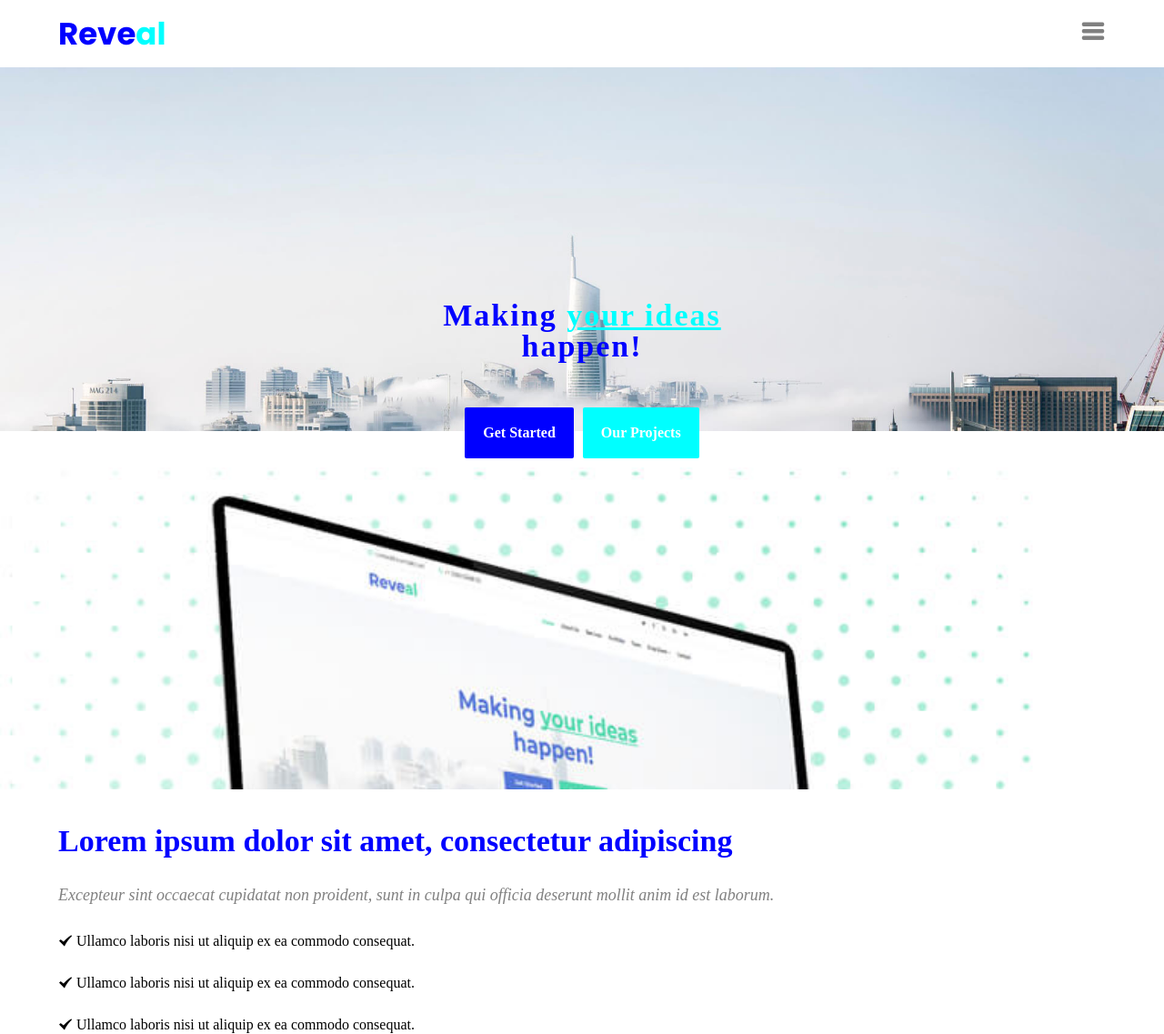
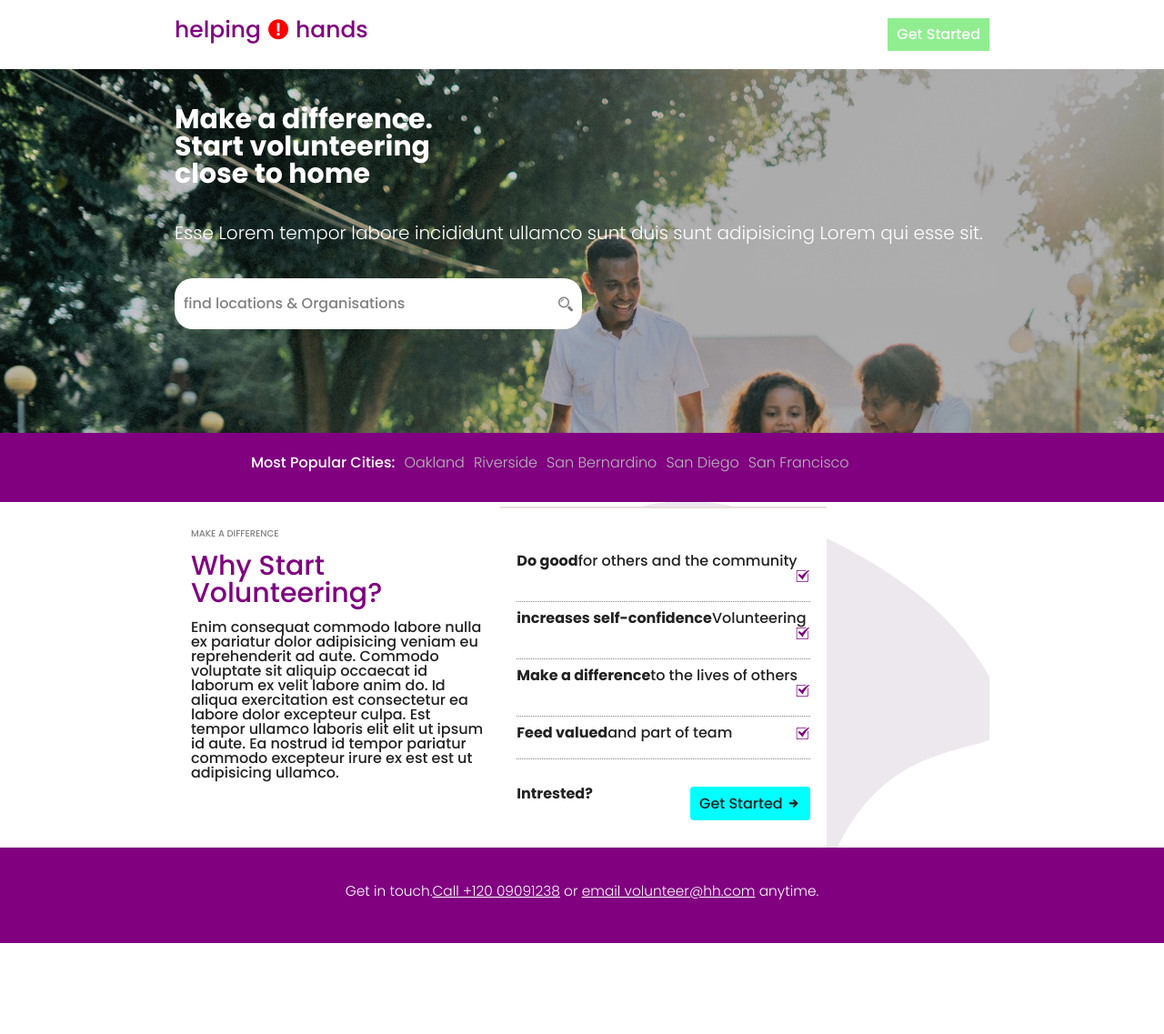
Before and after one commit to vaibhav191/responsive-testing-github.io, a plain HTML site: page index.html in a window 1280 px wide. Shown: the whole page at 91% size. After the commit the page ends 1037 px from the top, so only its background shows below. Drawn offline with Linux system fonts and the light colour scheme.

Commit message:
style.css

```diff
--- a/css/style.css
+++ b/css/style.css
@@ -1,112 +1,276 @@
-*{
+*
+{
+
     box-sizing: border-box;
-}
-
-header
-{
-    font-family: 'Poppins', sans-serif;
 }
 .clear
 {
     clear: both;
 }
 
-.navigation-bar
+body{
+    font-family: 'Poppins', sans-serif;
+}
+
+.navigation
+{   width: 90%;
+    margin: auto;
+    margin-top: 5px;
+    margin-bottom: 5px;
+    padding: 5px 0;
+}
+.navigation h1
 {
-width: 90%;
-margin: auto;
-margin-top: 20px;
-margin-bottom: 20px;
+    float: left;
+    font-size: 25px;
+    color: purple;
 }
-.text
+.icofont-exclamation-circle
 {
-    color: blue;
-    float: left;
-    font-weight: 700;
-    font-size: 34px;
+    color: red;
 }
-.colortext
-{
-    color: aqua;
-    font-weight: 700;
-}
-.icofont-navigation-menu
+.navigation h2
 {
     float: right;
-    color:grey;
-    font-size: 28px;
+    color: white;
+    background-color:lightgreen;
+    padding: 10px;
 }
-
 .banner
-{   height: 400.313px;
-    background-image: url("../images/1.jpg");
+{
+    background-image: url("../images/child-couple-cyclist.jpg");
     background-repeat: no-repeat;
     background-size: cover;
+    width: 100%;
+    height: 50vh;
+    color: white;
 }
-.banner h2
-{   margin: auto;
-    letter-spacing: 2px;
-    width: 60%;
-    color: blue;
+.caption
+{
+    width: 70%;
     text-align: center;
-    padding-top: 20%;
+    margin: auto;
+    font-size: 30px;
     font-weight: 700;
-    font-size: 34px;
+    padding-top: 10%;
+    padding-bottom: 30px;
+    padding-right: 0;
 }
-.banner-btns
+.cap-para
 {
-width: 70%;
-margin: auto;
-margin-top: 50px;
-display: flex;
-justify-content: center;
+    width: 70%;
+    margin: auto;
+    text-align: center;
+    font-size:20px;
+    font-weight: 300;
+    padding-bottom: 50px;
 }
-.banner a
+.find
 {
-    border-radius: 2px;
+    width: 70%;
+    margin: auto;
     text-align: center;
-    color:white;
-    padding: 20px;
-    text-decoration: none;
-    font-weight: 700;
-    font-size: 100%;
+    padding-top: 20px;
+    padding-bottom: 20px;
+    color: grey;
+    background-color: white;
+    border-radius: 20px;
 }
-.underline
+.popular-cities
 {
-    color: aqua;
-    text-decoration: underline;
+    width: 100%;
+    background-color: purple;
+    color: white;
+    padding: 25px 0;
+
 }
-.banner2
+.popular-cities h1
 {
-    margin-bottom: 40px;
-    margin-top: 40px;
-    height: 353.313px;
-    width: 90%;
-    background-image: url("../images/2.jpg");
+    text-align: center;
+    padding-bottom: 10px;
+}
+.popular-cities li
+{   font-weight: 300;
+    color: rgb(184, 184, 184);
+    padding-top: 10px;
+    text-align: center;
+}
+.volunteer
+{   padding-top: 30px;
+    padding-bottom: 20px;
+    background-image: url("../images/dot-bg.jpg");
     background-repeat: no-repeat;
-    background-size: cover;
+    background-size: 55%;
+    background-position:top right;
+    width: 100%;
 }
-.content1
+.vol-text
 {
-    height: 360px;
     width: 90%;
     margin: auto;
 }
-.content1 .head
+.vol-text h3
 {
+    color: grey;
+    font-size: 10px;
+    padding-bottom:15px;
+}
+.vol-text h1
+{
+    font-size: 30px;
+    color: purple;
+    padding-bottom: 15px;
+}
+.vol-text h2
+{
+    font-size: 20px;
     font-weight: 700;
-    font-size: 34px;
-    color: blue;
+    color: grey;
 }
-.content1 .discription
+.volun-items
 {
-    font-style: italic;
-    line-height: 24px;
-    color: grey;
-    font-size: 18px;;
-    padding-top: 30px;
+    margin-top: 5px;
+padding-top: 40px;
+border-top: solid rgb(233, 222, 222) 2px;
 }
-.icofont-tick-mark
+.volun-items li
+{   width: 90%;
+    padding-bottom: 20px;
+    border-bottom: dotted grey 1px;
+    margin: auto;
+    padding-top: 10px;
+}
+.intrested
 {
     padding-top: 30px;
+    padding-bottom: 30px;
+    width: 90%;
+    margin: auto
 }
+.intrested h1
+{
+    float: left;
+    font-weight: bold;
+    font-size: 100%;
+}
+.intrested h2
+{
+    background-color: aqua;
+    padding: 10px;
+    border-radius: 4px;
+    float: right;
+}
+.ending
+{
+    background-color: purple;
+    width: 100%;
+    padding: 40px;
+    color: white;
+    font-weight: 300;
+}
+.ending h1
+{
+    width: 90%;
+    padding-bottom: 10px;
+    font-size: 120%;
+    margin: auto;
+    display: inline-block;
+}
+.ending h2
+{
+    font-size: 110%;
+    text-decoration: underline;
+    display: inline-block;
+}
+.ending h3
+{   font-size: 110%;
+    display: inline-block;
+}
+
+
+@media(min-width:768px)
+{
+.navigation
+{
+    width: 70%;
+    margin: auto;
+    padding: 20px 0;
+}
+.banner .caption
+{
+    width: 70%;
+    text-align: left;
+    padding: initial;
+    padding-top: 40px;
+    padding-bottom: 40px;
+}
+.banner .cap-para
+{
+    width: 70%;
+    padding-right: 33%;
+    text-align: left;
+    padding: initial;
+    padding-bottom: 40px;
+}
+.find
+{
+    width: 35%;
+    margin: initial;
+    margin-left: 15%;
+    text-align: left;
+}
+.find h4
+{   float: left;
+    padding-left: 10px;
+}
+.icofont-search-2
+{
+float: right;
+padding-right: 10px;
+}
+
+.txt
+{
+
+    width: 60%;
+    margin:initial;
+    margin: auto;
+}
+.popular-cities
+{
+    text-align: center;
+}
+.popular-cities h1
+{   padding-left: 20px;
+    float: left;
+}
+.popular-cities li
+{
+    float: left;
+    padding: initial;
+    padding-left: 10px;
+}
+.volun-left-right
+{
+    width: 70%;
+    margin: auto;
+    background-image: url("../images/curve-bg.jpg");
+}
+.volunteer
+{
+    background-image: none;
+    float: left;
+    width: 40%;
+}
+.volun-items
+{   width: 40%;
+    float: left;
+    background-color: white;
+}
+.ending
+{
+    text-align: center;
+    font-size: 80%;
+    font-weight: 300;
+}
+}
--- a/index.html
+++ b/index.html
@@ -2,56 +2,85 @@
 <html lang="en">
 <head>
     <meta charset="UTF-8">
+    <meta name="viewport" content="width=device-width, initial-scale=1.0">
     <link rel="stylesheet" href="css/reset.css">
     <link rel="stylesheet" href="css/style.css">
-    <meta name="viewport" content="width=device-width, initial-scale=1.0" name="viewport">
+    <link rel="stylesheet" href="css/icofont.css">
     <link href="https://fonts.googleapis.com/css?family=Poppins:200i,300,500,700&display=swap" rel="stylesheet">
-    <link rel="stylesheet" type="text/css" href="css/icofont.css">
     <meta http-equiv="X-UA-Compatible" content="ie=edge">
-    <title>Mobile-first Reveal</title>
+    <title>Assignment3</title>
 </head>
 <body>
-    <header>
-        <div class="navigation-bar">
-            <div class="text">
-                Reve<span class="colortext">al</span>
-            </div>
-            <div class="icofont-navigation-menu"></div>
+    <div class="navigation">
+        <h1>helping <span class="icofont-exclamation-circle"></span> hands</h1>
+        <h2>Get Started</h2>
         <div class="clear"></div>
     </div>
-    </header>
-    <main>
     <div class="banner">
-            <h2>Making <span class="underline">your ideas</span><br>happen!</h2>
-            <div class="banner-btns">
-                <a href="" style="background-color: blue;margin-right: 10px">Get Started</a>
-                <a href="" style="background-color: cyan">Our Projects</a>
+        <div class="caption">
+            <h1>Make a difference.<br>Start volunteering<br>close to home</h1>
+        </div>
+        <div class="cap-para">
+            <h2>Esse Lorem tempor labore incididunt ullamco sunt duis sunt adipisicing Lorem qui esse sit.</h2>
+        </div>
+        <div class="find">
+            <h4>find locations & Organisations</h4><span class="icofont-search-2"></span><div class="clear"></div>
         </div>
     </div>
-        <div class="banner2">
+    <div class="popular-cities">
+        <div class="txt">
+            <h1>Most Popular Cities:</h1>
+            <ul>
+                <li>Oakland</li>
+                <li>Riverside</li>
+                <li>San Bernardino</li>
+                <li>San Diego</li>
+                <li>San Francisco</li>
+                <div class="clear"></div>
+            </ul>
+            <div class="clear"></div>
         </div>
-        <div class="content1">
-            <div class="head">
-                    Lorem ipsum dolor sit amet, consectetur adipiscing
     </div>
-            <div class="discription">
-                    Excepteur sint occaecat cupidatat non proident, sunt in culpa qui officia deserunt mollit anim id est laborum.
+    <div class="volun-left-right">
+        <div class="volunteer">
+            <div class="vol-text">
+                <h3>
+                    MAKE A DIFFERENCE
+                </h3>
+                <h1>
+                    Why Start Volunteering?
+                </h1>
+                <p>
+                    Enim consequat commodo labore nulla ex pariatur dolor adipisicing veniam eu reprehenderit ad aute. Commodo voluptate sit aliquip occaecat id laborum ex velit labore anim do. Id aliqua exercitation est consectetur ea labore dolor excepteur culpa. Est tempor ullamco laboris elit elit ut ipsum id aute. Ea nostrud id tempor pariatur commodo excepteur irure ex est est ut adipisicing ullamco.
+                </p>
             </div>
-            <div class="bullets">
+        </div>
+        <div class="volun-items">
             <ul>
-                    <li class="icofont-tick-mark" style="color:black;">
-                            Ullamco laboris nisi ut aliquip ex ea commodo consequat.
+                <li>
+                    <span style="font-weight: bold;float: left;" >Do good </span> for others and the community<span class="icofont-tick-boxed" style="float: right;color: purple;"></span><div class="clear"></div>
                 </li>
-                    <li class="icofont-tick-mark" style="color:black;">
-                            Ullamco laboris nisi ut aliquip ex ea commodo consequat.
+                <li>
+                    Volunteering<span style="font-weight: bold;float:left;">increases self-confidence </span><span class="icofont-tick-boxed" style="float: right;color: purple;"></span><div class="clear"></div>
                 </li>
-                    <li class="icofont-tick-mark" style="color:black;">
-                            Ullamco laboris nisi ut aliquip ex ea commodo consequat.
+                <li>
+                    <span style="font-weight: bold;float:left;">Make a difference </span> to the lives of others<span class="icofont-tick-boxed" style="float: right;color: purple;"></span><div class="clear"></div>
+                </li>
+                <li>
+                    <span style="font-weight: bold;float: left;">Feed valued </span> and part of team<span class="icofont-tick-boxed" style="float: right;color: purple;"></span><div class="clear"></div>
                 </li>
             </ul>
+            <div class="intrested">
+                <h1>Intrested?</h1>
+                <h2>Get Started <span class="icofont-arrow-right"></span></h2>
+                <div class="clear"></div>
             </div>
         </div>
+        <div class="clear"></div>
+    </div>
+    <div class="ending">
+        <h1>Get in touch.<u>Call +120 09091238</u> or <u>email volunteer@hh.com</u> anytime.</h1>
+    </div>
 
-    </main>
 </body>
 </html>
```
Also changed, not shown: images/_mock-up-large-screen.jpg (added), images/_mock-up-small-screen.jpg (added), images/child-couple-cyclist.jpg (added), images/curve-bg.jpg (added), images/dot-bg.jpg (added), 1 other file. Lines whose indentation alone changed are shown as unchanged.
